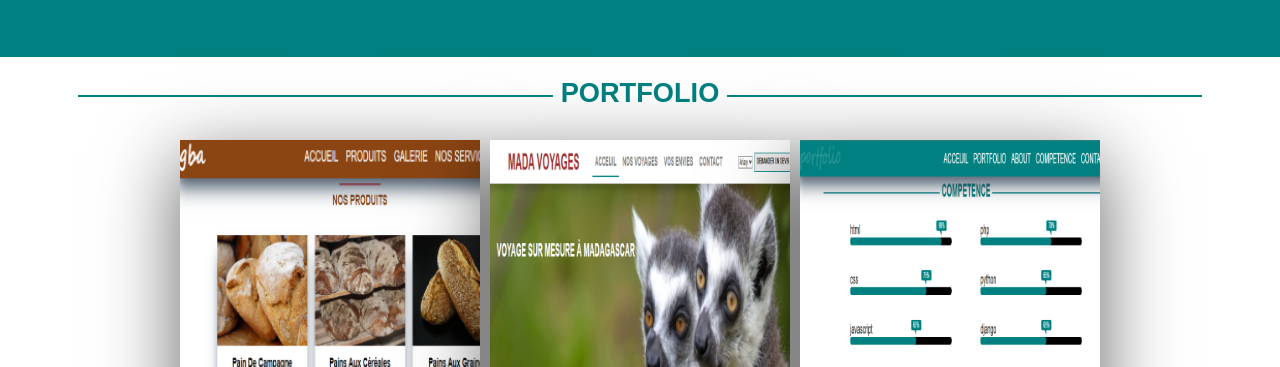
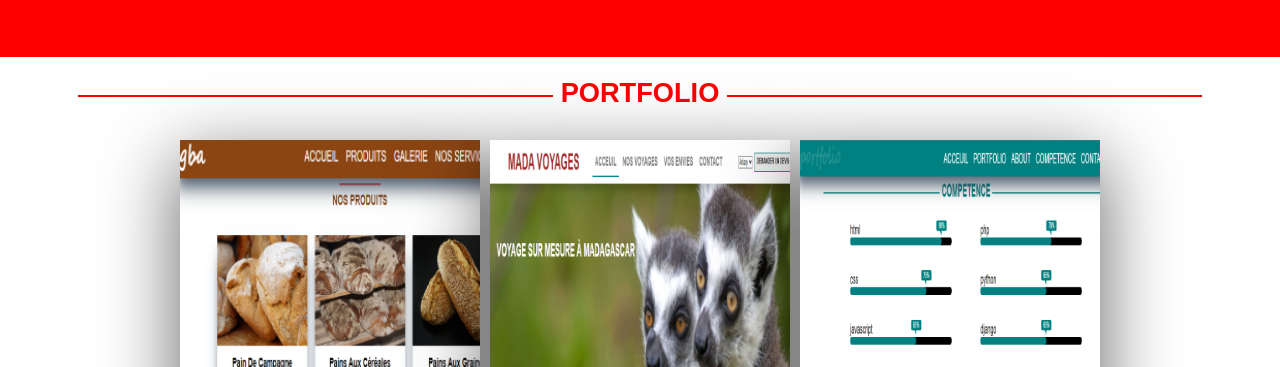
Before and after one commit to Abel-soft/portfolio, a plain HTML site: page index.html in a window 1280 px wide. Shown: the part 618-985 px from the top of the page. Drawn offline with Linux system fonts and the light colour scheme; files whose address does not match are found by name.

Commit message:
Update color.css

```diff
--- a/css/color.css
+++ b/css/color.css
@@ -1,5 +1,5 @@
 :root{
-    --main-color: #008080;
+    --main-color: red;
     --main-color-white: white;
     --main-color-black: #1d1d1d;
     --main-color-gray: gray;
```
